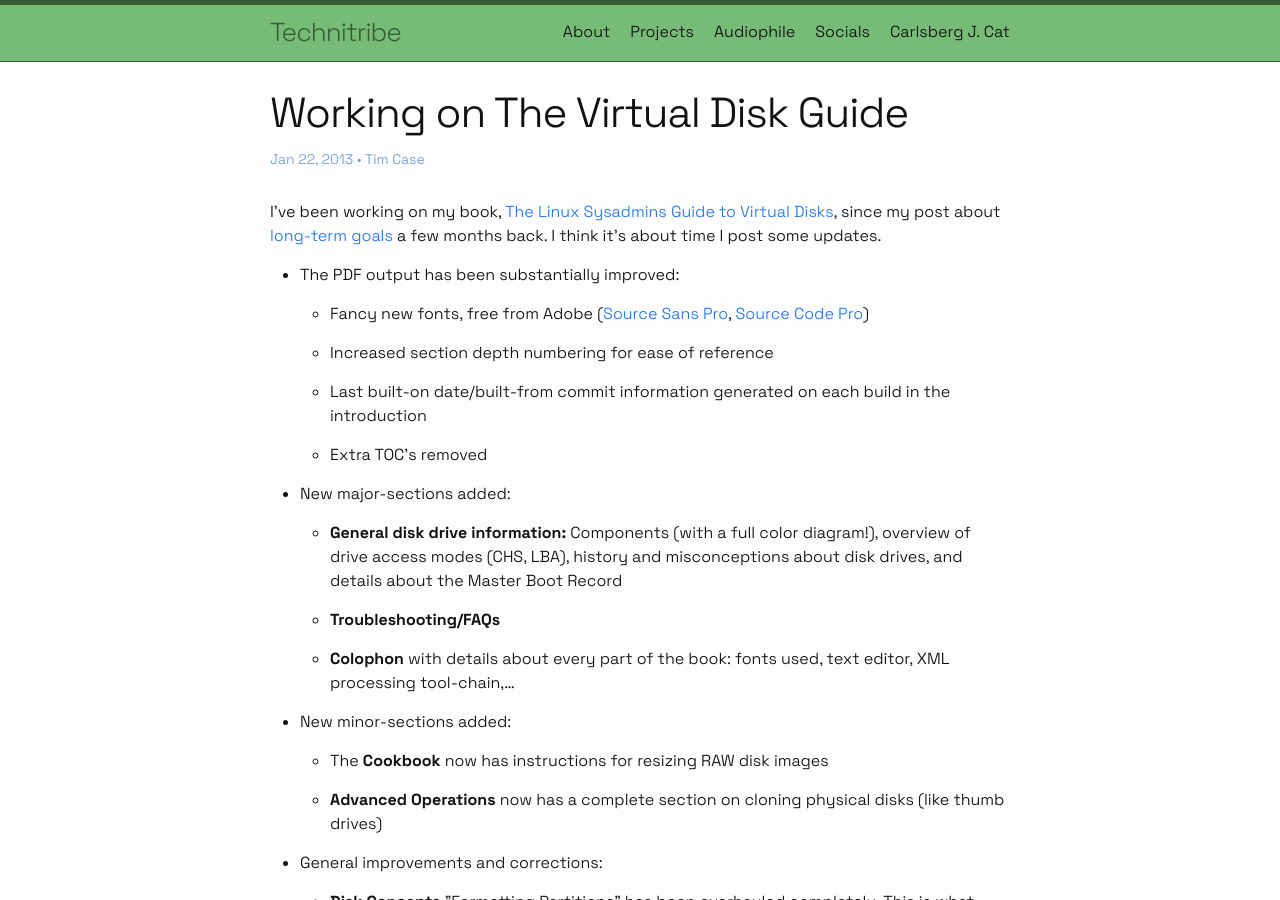
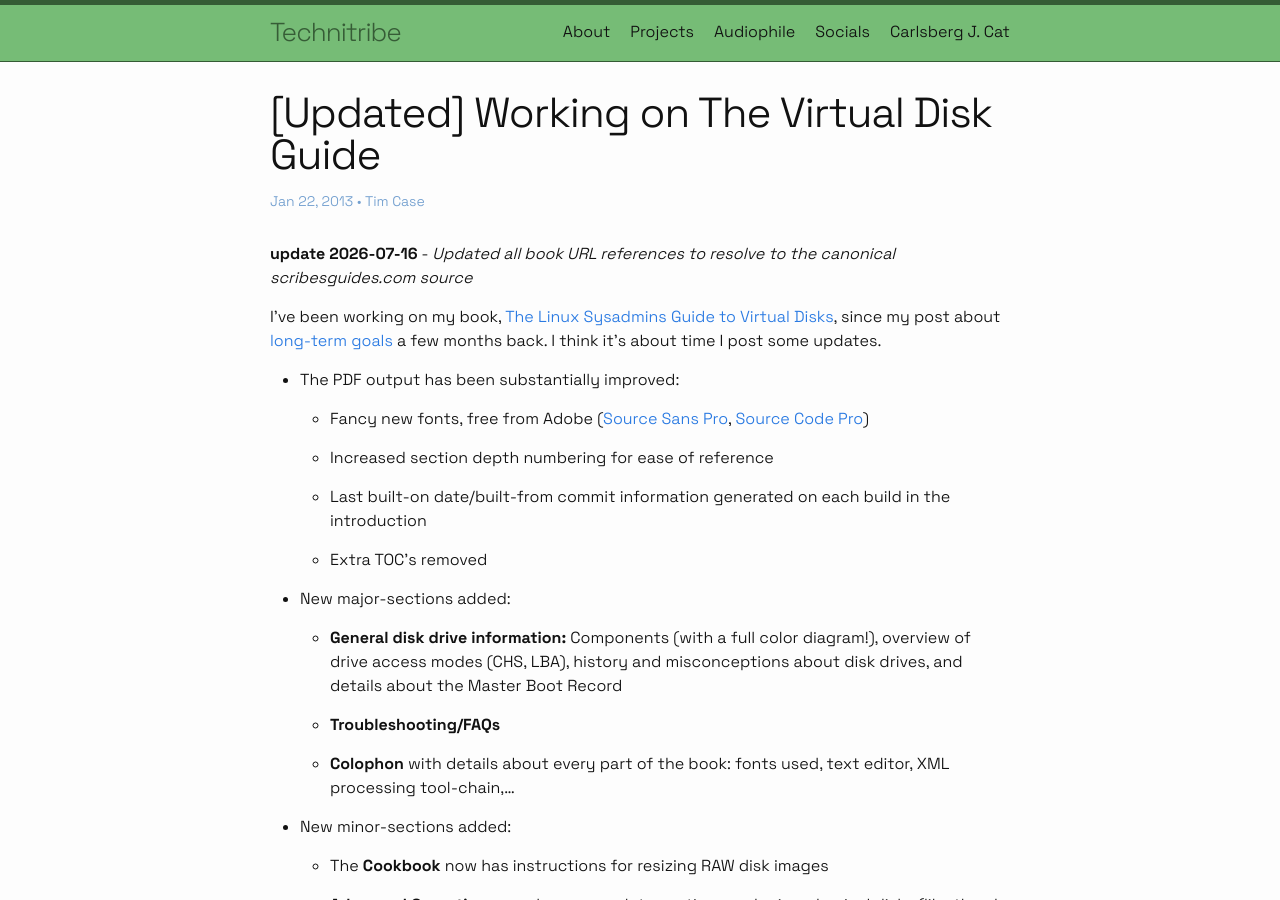
Before and after one commit to timlnx/blog.lnx.cx, a Jekyll site: the page built from _posts/2013-01-22-working-on-the-virtual-disk-guide.markdown, in a window 1280 px wide and 900 px high. Built offline with Jekyll 4.4.1, drawn with Linux system fonts in a browser that asks for light colours.

Commit message:
Correct old VDG links to use the scribesguides source (fixes some 404s and broken redirects)

```diff
--- a/_posts/2013-01-22-working-on-the-virtual-disk-guide.markdown
+++ b/_posts/2013-01-22-working-on-the-virtual-disk-guide.markdown
@@ -2,16 +2,20 @@
 author: Tim Case
 date: 2013-01-22 03:21:04+00:00
 layout: post
-title: Working on The Virtual Disk Guide
+title: '[Updated] Working on The Virtual Disk Guide'
 categories:
 - DocBook
 - Documentation
 - Planet
 - Publishing
 - XML
+tags:
+- updated
 ---
 
-I've been working on my book, [The Linux Sysadmins Guide to Virtual Disks](http://lnx.cx/docs/vdg/output/Virtual-Disk-Operations.pdf), since my post about [long-term goals](http://blog.lnx.cx/2012/08/29/on-long-term-goals/) a few months back. I think it's about time I post some updates.
+**update 2026-07-16** - *Updated all book URL references to resolve to the canonical scribesguides.com source*
+
+I've been working on my book, [The Linux Sysadmins Guide to Virtual Disks](https://scribesguides.com/books/vdg/first_edition/Virtual-Disk-Operations.pdf), since my post about [long-term goals](http://blog.lnx.cx/2012/08/29/on-long-term-goals/) a few months back. I think it's about time I post some updates.
 
 
 
```
Also changed, not shown: _posts/2010-09-23-lots-more-docs-published-on-peopleareducks-com.markdown (+6 -2 lines), _posts/2013-03-27-dblatex-docbook-acknowledgements-and-pdf-output.markdown (+6 -2 lines), _posts/2013-04-04-using-ttf-fonts-with-docbook-and-dblatex.markdown (+5 -2 lines), _posts/2013-06-23-update-using-ttf-fonts-with-docbook-and-dblatex.markdown (+6 -2 lines), _posts/2014-03-16-new-side-project-bitmath-a-python-module-for-representing-file-sizes-with-different-prefix-notations.markdown (+6 -2 lines).
